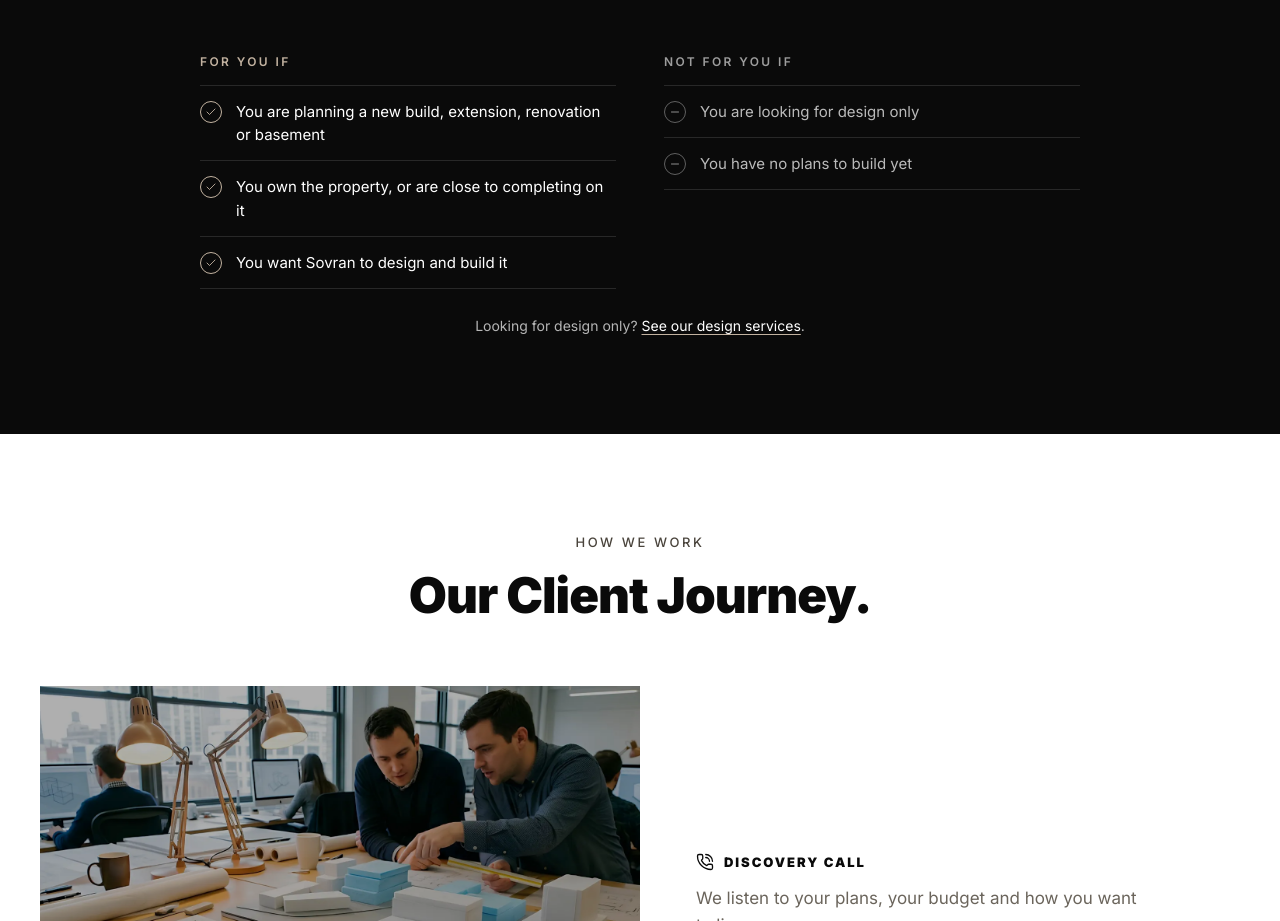
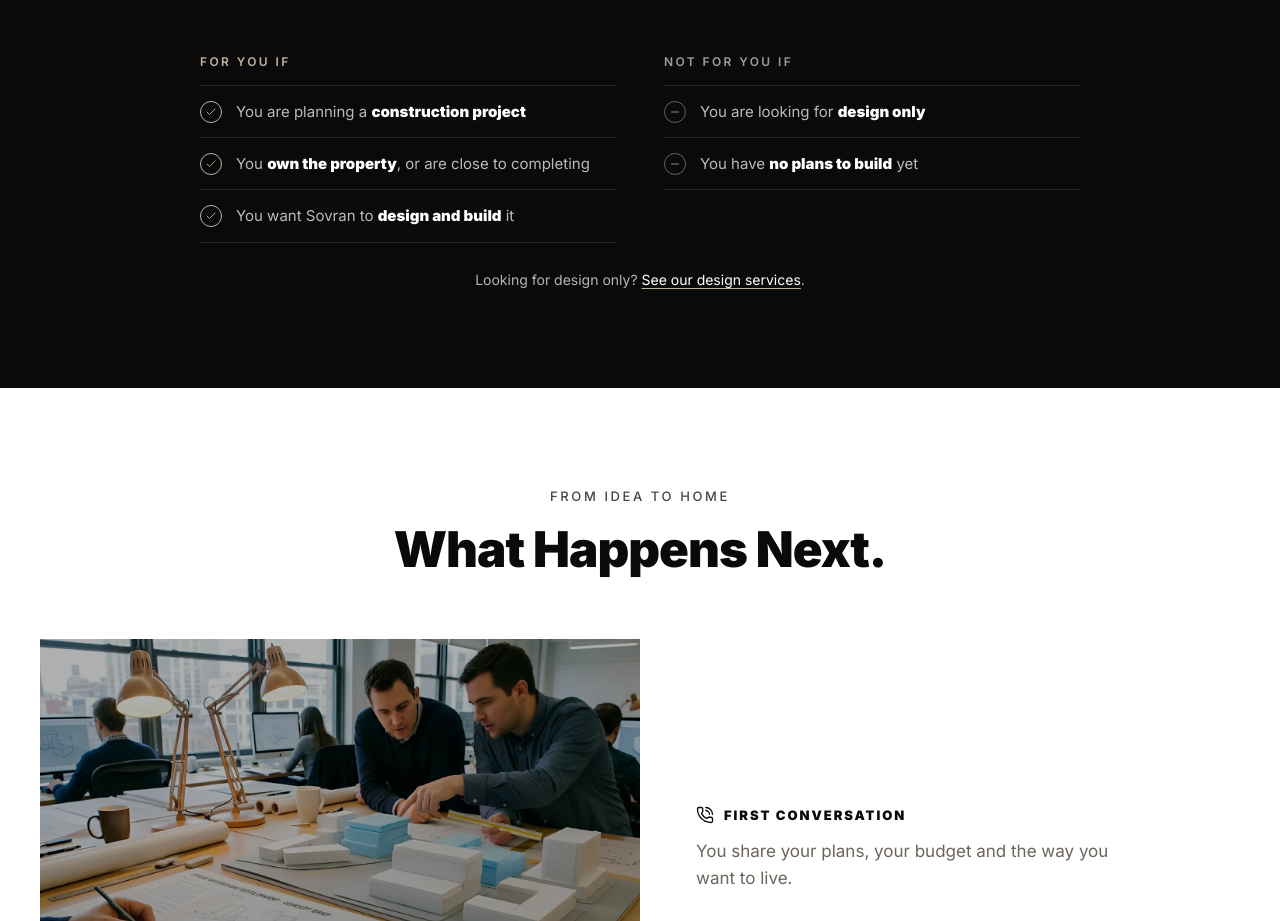
Before and after one commit to digitalsovran-rgb/sovran-landing, a React (Vite) app: page / in a window 1280 px wide. Shown: the part 1211-2132 px from the top of the page. Built offline with nearby package versions, Linux system fonts and the light colour scheme.

Commit message:
New hero H1, shorter qualifier bullets, What Happens Next copy, Landmark Homes header, Multiple Projects option, FAQ after form

```diff
--- a/index.html
+++ b/index.html
@@ -29,7 +29,7 @@
     <link rel="icon" type="image/webp" href="/media/logo-s-white.webp">
     <meta name="viewport" content="width=device-width, initial-scale=1.0, maximum-scale=1.0, user-scalable=no" />
     <meta name="robots" content="noindex, nofollow">
-    <title>Sovran | Design Package For London Homes</title>
+    <title>Sovran | Design Package For Your Next Project</title>
 
     <!-- Preload the first hero video poster so the browser can start fetching it straight from
          the raw HTML. This SPA has no SSR, so without this hint the poster is only requested
--- a/src/App.tsx
+++ b/src/App.tsx
@@ -29,8 +29,8 @@ export default function App() {
       <HowItWorks />
       <Projects />
       <AboutSovran />
+      <ConsultationForm />
       <Faq />
-      <ConsultationForm />
       <Footer />
       <StickyOfferBar />
     </>
--- a/src/components/ConsultationForm.tsx
+++ b/src/components/ConsultationForm.tsx
@@ -11,7 +11,11 @@ type FormData = {
 
 type Screen = 'type' | 'invest' | 'start' | 'loading' | 'result' | 'contact';
 
-const projectTypeOptions = ['New Build', 'Home Extension', 'Home Renovation', 'Basements'];
+const projectTypeOptions = ['New Build', 'Home Extension', 'Home Renovation', 'Basements', 'Multiple Projects'];
+
+// Project types the Monday board has no label for: sent as "Other", with the real type
+// appended to the timeline text so it is not lost.
+const typesTaggedInTimeline = ['Basements', 'Multiple Projects'];
 
 const budgetOptions = ['£90K – £150K', '£150K – £500K', '£500K – £1M', '£1M+'];
 
@@ -45,6 +49,7 @@ const extensionTypeMap: Record<string, string> = {
   'Home Extension': 'Extension',
   'Home Renovation': 'Full Renovation',
   Basements: 'Other',
+  'Multiple Projects': 'Other',
 };
 
 // The server reads the first number and a trailing K from this text.
@@ -663,7 +668,9 @@ export default function ConsultationForm() {
       phone: formData.phone.length === 10 ? '0' + formData.phone : formData.phone,
       extension: extensionTypeMap[selectedType] ?? selectedType,
       budget: budgetMap[selectedBudget] ?? selectedBudget,
-      timeline: selectedType === 'Basements' ? `${selectedTimeline} | Project type: Basements` : selectedTimeline,
+      timeline: typesTaggedInTimeline.includes(selectedType)
+        ? `${selectedTimeline} | Project type: ${selectedType}`
+        : selectedTimeline,
     });
 
     setSubmitting(false);
@@ -970,14 +977,21 @@ export default function ConsultationForm() {
                           marginBottom: '40px',
                         }}
                       >
-                        {projectTypeOptions.map((opt) => (
-                          <SelectCard
-                            key={opt}
-                            label={opt}
-                            selected={selectedType === opt}
-                            onClick={() => setSelectedType(opt)}
-                          />
-                        ))}
+                        {projectTypeOptions.map((opt, i) => {
+                          // With an odd number of options in two columns, the last card spans
+                          // the full row instead of sitting alone in one column.
+                          const spansRow =
+                            projectTypeOptions.length % 2 === 1 && i === projectTypeOptions.length - 1;
+                          return (
+                            <div key={opt} style={spansRow ? { gridColumn: '1 / -1' } : undefined}>
+                              <SelectCard
+                                label={opt}
+                                selected={selectedType === opt}
+                                onClick={() => setSelectedType(opt)}
+                              />
+                            </div>
+                          );
+                        })}
                       </div>
                     ))}
 
--- a/src/components/Hero.tsx
+++ b/src/components/Hero.tsx
@@ -428,7 +428,7 @@ export default function Hero() {
               fontFamily: 'Inter, sans-serif',
             }}
           >
-            Your Home, Designed Before It Is Built.
+            A Design Package For Your Next Project.
           </motion.h1>
 
           <div style={{ flex: 1, display: 'flex', flexDirection: 'column', justifyContent: 'flex-start', alignItems: 'center', width: '100%' }}>
--- a/src/components/HowItWorks.tsx
+++ b/src/components/HowItWorks.tsx
@@ -6,10 +6,10 @@ const rows = [
   {
     num: '01',
     icon: PhoneCall,
-    label: 'Discovery Call',
+    label: 'First Conversation',
     image: '/media/sites.webp',
     imageLeft: true,
-    desc: 'We listen to your plans, your budget and how you want to live.',
+    desc: 'You share your plans, your budget and the way you want to live.',
   },
   {
     num: '02',
@@ -17,15 +17,15 @@ const rows = [
     label: 'Site Survey',
     image: '/media/archdraw.webp',
     imageLeft: false,
-    desc: 'We measure and assess your property, arranged as part of your package.',
+    desc: 'Your property is measured and understood, as part of your package.',
   },
   {
     num: '03',
     icon: PenTool,
-    label: 'Design',
+    label: 'Your Design',
     image: '/media/renderw.webp?v=2',
     imageLeft: true,
-    desc: 'Floor plans, 3D visuals and a mood board, refined with you.',
+    desc: 'You see your home in 3D and shape it until it feels right.',
   },
   {
     num: '04',
@@ -33,15 +33,15 @@ const rows = [
     label: 'Planning',
     image: '/media/plann.webp',
     imageLeft: false,
-    desc: 'We prepare and manage your application, with a 97% approval record.',
+    desc: 'Your application goes in prepared, with a 97% approval record behind it.',
   },
   {
     num: '05',
     icon: HardHat,
-    label: 'Construction',
+    label: 'Your Build',
     image: '/media/startb.webp',
     imageLeft: true,
-    desc: 'One project manager and one team, from the first day on site to handover.',
+    desc: 'One project manager, one team, and the home you approved taking shape.',
   },
 ];
 
@@ -220,7 +220,7 @@ export default function HowItWorks() {
             marginBottom: '20px',
           }}
         >
-          How We Work
+          From Idea To Home
         </motion.p>
 
         <motion.h2
@@ -233,7 +233,7 @@ export default function HowItWorks() {
             color: '#0a0a0a',
           }}
         >
-          Our Client Journey.
+          What Happens Next.
         </motion.h2>
       </div>
 
--- a/src/components/Projects.tsx
+++ b/src/components/Projects.tsx
@@ -427,7 +427,7 @@ export default function Projects() {
             margin: '0 0 14px',
           }}
         >
-          Selected Projects
+          Landmark Homes
         </p>
         <motion.h2
           className="sov-h2-lg"
@@ -442,7 +442,7 @@ export default function Projects() {
             fontFamily: 'Inter, sans-serif',
           }}
         >
-          Homes We Have Shaped.
+          Homes That Leave A Mark.
         </motion.h2>
         <p
           lang="en-GB"
@@ -455,7 +455,8 @@ export default function Projects() {
             textAlign: 'center',
           }}
         >
-          A few of the more than 1,000 projects we have designed and built across London and the Home Counties.
+          A handful of the more than 1,000 projects that carry the Sovran name, from London townhouses to country
+          estates across the UK, each one still telling the story of the people who live there.
         </p>
         <div
           style={{
--- a/src/components/WhatYouDiscover.tsx
+++ b/src/components/WhatYouDiscover.tsx
@@ -9,13 +9,19 @@ const items = [
   { icon: FileText, title: 'Project Proposal', text: 'Scope, timeline and cost, set out in full.' },
 ];
 
-const FOR_YOU = [
-  'You are planning a new build, extension, renovation or basement',
-  'You own the property, or are close to completing on it',
-  'You want Sovran to design and build it',
+// Each qualifier row is plain text with one emphasised phrase: {before}<strong>{bold}</strong>{after}.
+type QualifierRow = { before: string; bold: string; after: string };
+
+const FOR_YOU: QualifierRow[] = [
+  { before: 'You are planning a ', bold: 'construction project', after: '' },
+  { before: 'You ', bold: 'own the property', after: ', or are close to completing' },
+  { before: 'You want Sovran to ', bold: 'design and build', after: ' it' },
 ];
 
-const NOT_FOR_YOU = ['You are looking for design only', 'You have no plans to build yet'];
+const NOT_FOR_YOU: QualifierRow[] = [
+  { before: 'You are looking for ', bold: 'design only', after: '' },
+  { before: 'You have ', bold: 'no plans to build', after: ' yet' },
+];
 
 const EASE: [number, number, number, number] = [0.2, 0.7, 0.2, 1];
 
@@ -29,12 +35,12 @@ const columnHeadingStyle: React.CSSProperties = {
 
 const rowBorder = '1px solid rgba(255,255,255,0.12)';
 
-function QualifierList({ rows, positive }: { rows: string[]; positive: boolean }) {
+function QualifierList({ rows, positive }: { rows: QualifierRow[]; positive: boolean }) {
   return (
     <ul style={{ listStyle: 'none', margin: 0, padding: 0 }}>
-      {rows.map((text, i) => (
+      {rows.map((row, i) => (
         <li
-          key={text}
+          key={row.bold}
           style={{
             display: 'flex',
             gap: '14px',
@@ -68,10 +74,12 @@ function QualifierList({ rows, positive }: { rows: string[]; positive: boolean }
               lineHeight: 1.55,
               margin: 0,
               textAlign: 'left',
-              color: positive ? '#FFFFFF' : 'rgba(255,255,255,0.72)',
+              color: 'rgba(255,255,255,0.72)',
             }}
           >
-            {text}
+            {row.before}
+            <strong style={{ fontWeight: 700, color: '#FFFFFF' }}>{row.bold}</strong>
+            {row.after}
           </p>
         </li>
       ))}
```
